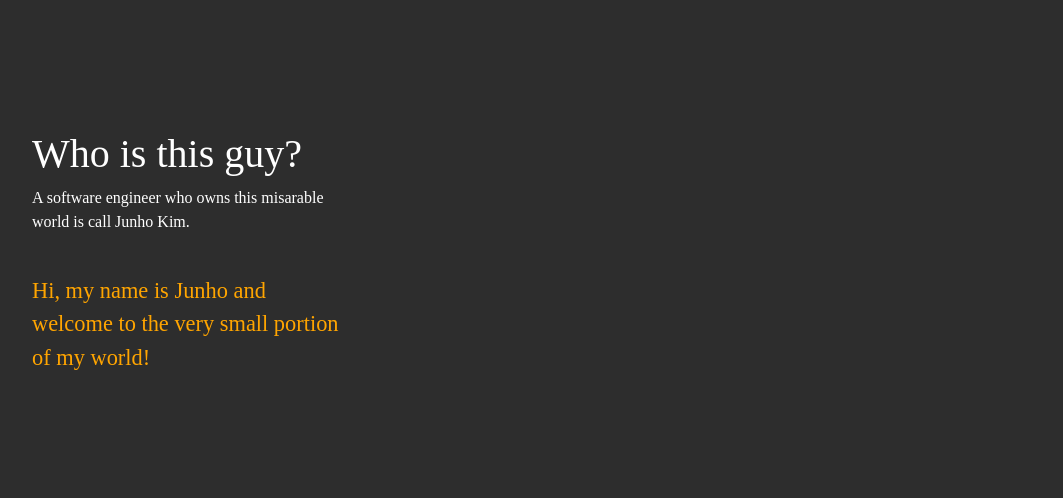
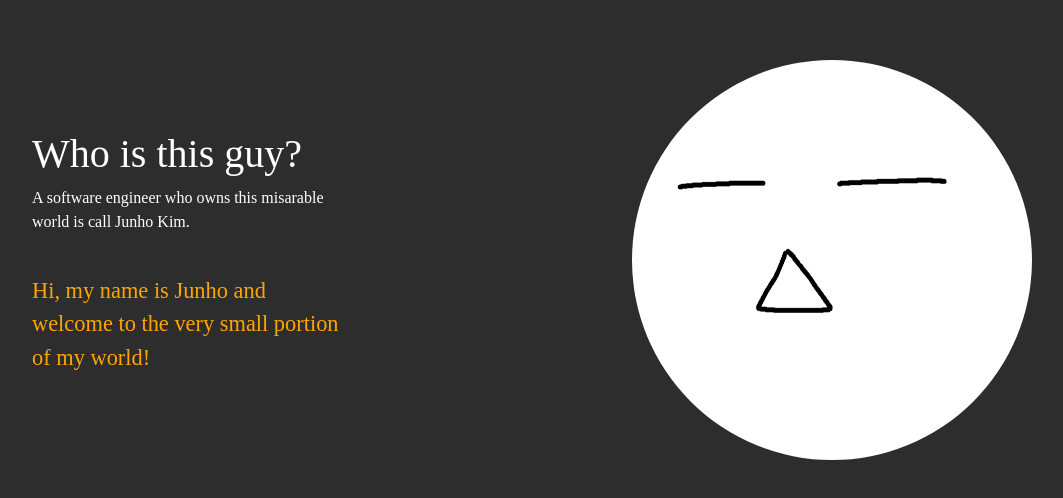
Before and after one commit to gengamask/port, a website: page index.html in a window 1280 px wide. Shown: the part 988-1486 px from the top of the page, without its empty margins (128-1191 px from the left). Drawn offline with nearby package versions, Linux system fonts and the light colour scheme; the site is published under a folder, as on GitHub Pages, so addresses that start at the root find nothing; a web font is replaced by a local one.

Commit message:
fixed image

```diff
--- a/index.html
+++ b/index.html
@@ -50,7 +50,7 @@
             </div>
             <div id="aboutPhotoContainer">
                 <div id="aboutPhoto">
-                    <img id="meimg" src="/images/21.png" alt="me">
+                    <img id="meimg" src="./images/21.png" alt="me">
                 </div>
             </div>
         </div>
```
